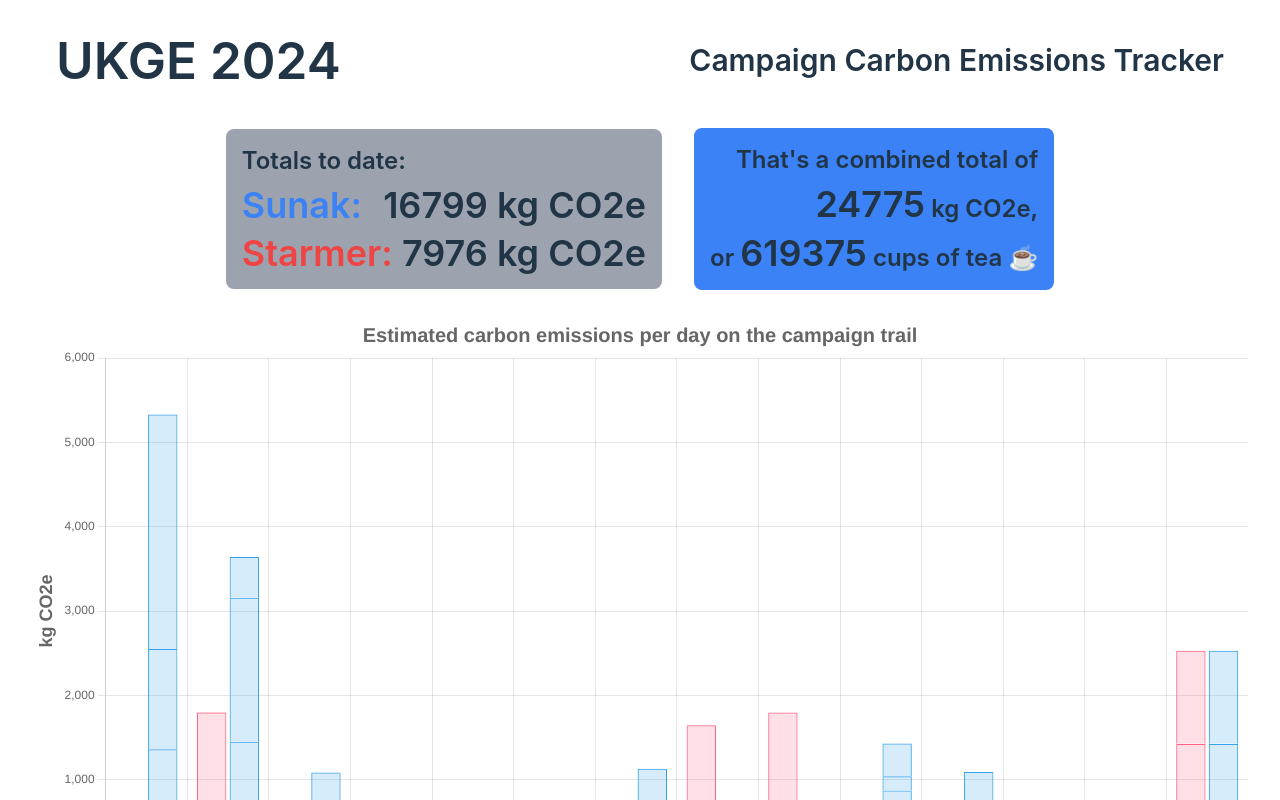
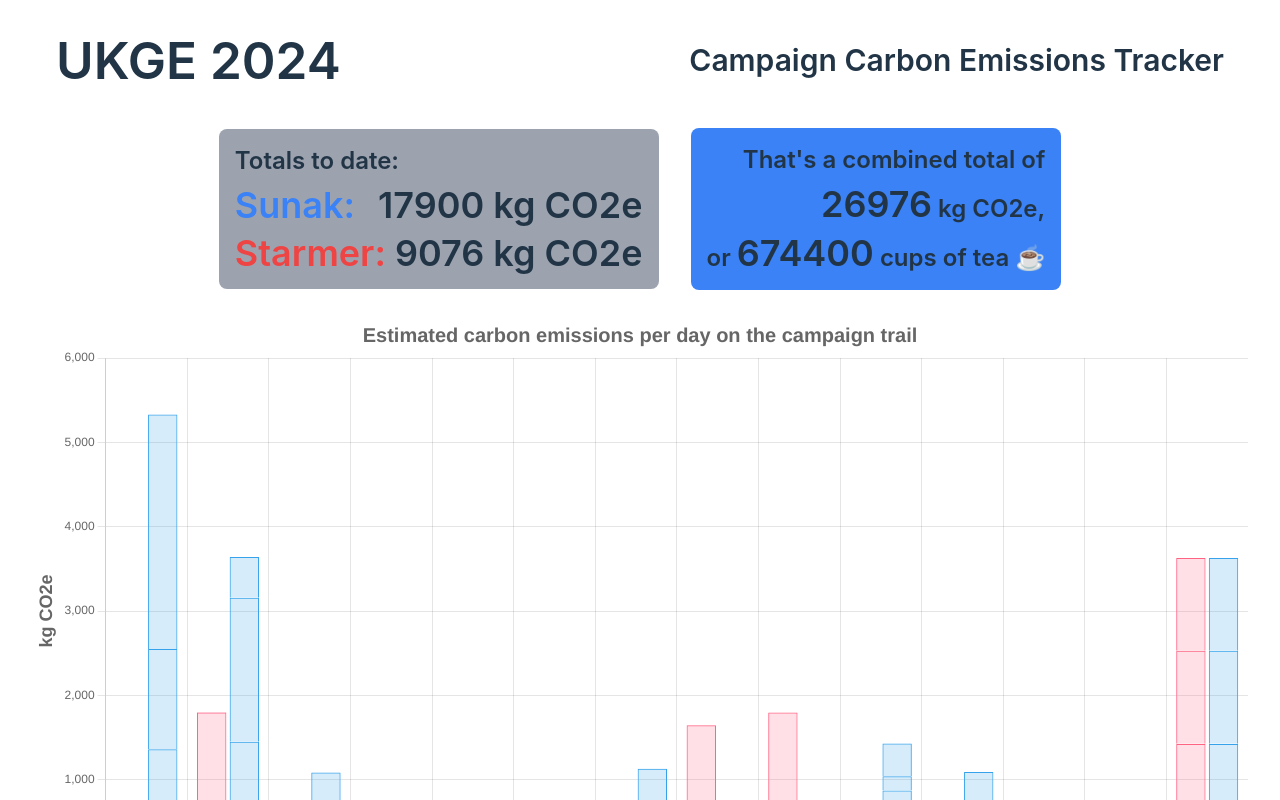
Before and after one commit to ZakryDat/campaign-carbon-emissions, a React (Vite) app: page / in a window 1280 px wide. Shown: the top 800 px of the page. Built offline with nearby package versions, Linux system fonts and the light colour scheme.

Commit message:
update date

```diff
--- a/src/carbonPerDayChart.jsx
+++ b/src/carbonPerDayChart.jsx
@@ -87,16 +87,6 @@ const CarbonPerDayBarChart = () => {
                 stacked: true
             }
         },
-        tooltips: {
-            mode: 'index',
-            filter: function (item, data) {
-                if (data && data.datasets && data.datasets[item.datasetIndex]) {
-                    var value = data.datasets[item.datasetIndex].data[item.index];
-                    return value !== null && !isNaN(value);
-                }
-                return false; // If any part is undefined, do not show the tooltip
-            }
-        }
     };
 
     return <Bar data={chartData} options={options} />;
--- a/utils/StarmerData.js
+++ b/utils/StarmerData.js
@@ -89,7 +89,8 @@ export const StarmerData = [
         trips: {
             " ✈️ Manchester to Portsmouth": 1422,
             " 🚂 Portsmouth to London": 5.3,
-            " ✈️ Portsmouth to Normandy": 1100.7
+            " ✈️ London to Normandy": 1100.7,
+            " ✈️ Normandy to London": 1100.7
         },
     }
 ];
--- a/utils/SunakData.js
+++ b/utils/SunakData.js
@@ -101,7 +101,8 @@ export const SunakData = [
         trips: {
             " ✈️ Manchester to Portsmouth": 1422,
             " 🚂 Portsmouth to London": 5.3,
-            " ✈️ Portsmouth to Normandy": 1100.7
+            " ✈️ London to Normandy": 1100.7,
+            " ✈️ Normandy to London": 1100.7
         },
     }
 ];
```
